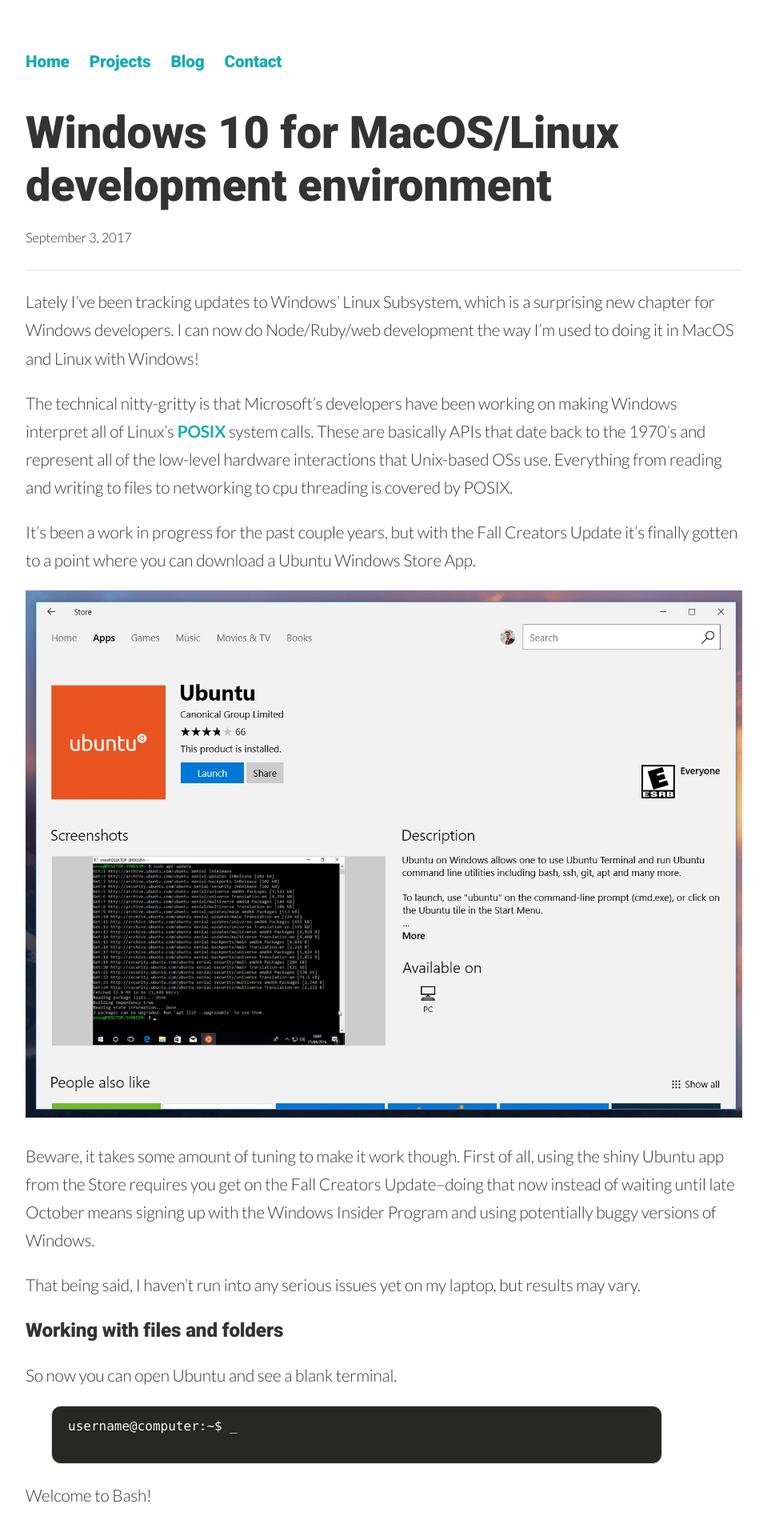
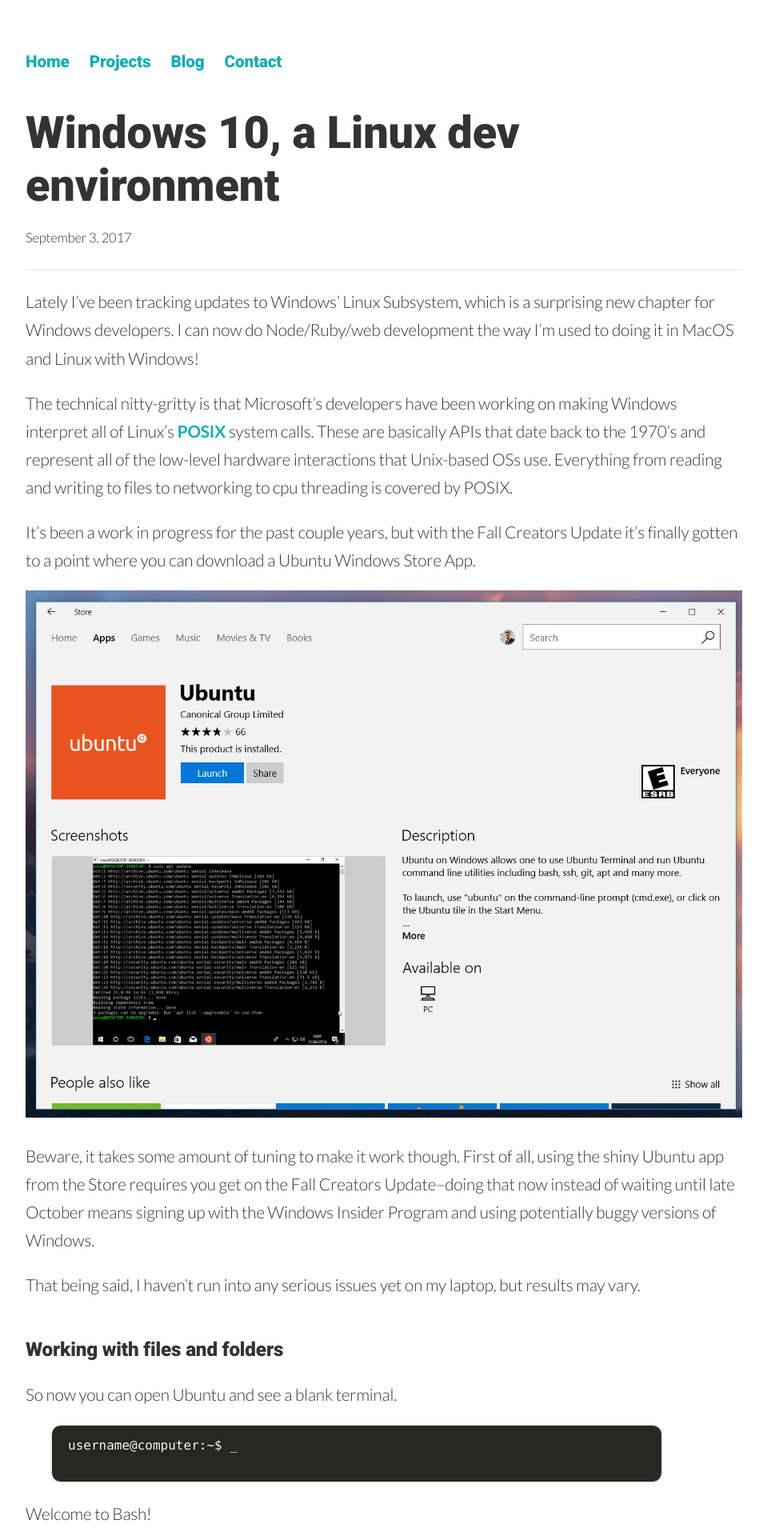
Before and after one commit to dapierce/dapierce.github.io-archive, a Jekyll site: the page built from _posts/2017-09-02-windows-10-a-linux-dev-environment.md, in a window 1280 px wide. Shown: the top 1915 px of the page at 80% size, without its empty margins (160-1119 px from the left). Built offline with Jekyll 4.4.1, drawn with Linux system fonts in a browser that asks for light colours; nearby versions of some CDN libraries.

Commit message:
Refinements to style

```diff
--- a/_posts/2017-09-02-windows-10-a-linux-dev-environment.md
+++ b/_posts/2017-09-02-windows-10-a-linux-dev-environment.md
@@ -1,6 +1,6 @@
 ---
 layout: post
-title: "Windows 10 for MacOS/Linux development environment"
+title: "Windows 10, a Linux dev environment"
 date: 2017-09-02 19:34:16 -0700
 description: My personal notes and setup for Linux development using Windows 10.
 published: true
@@ -12,7 +12,7 @@
 
 It's been a work in progress for the past couple years, but with the Fall Creators Update it's finally gotten to a point where you can download a Ubuntu Windows Store App.
 
-![Windows Store on the Ubuntu "app"]({{ site.url }}/assets/img/2017-09-02-ubuntu-windows-store.jpg "Ubuntu, a Windows Store app?")
+[![Windows Store on the Ubuntu "app"]({{ site.url }}/assets/img/2017-09-02-ubuntu-windows-store.jpg "Ubuntu, a Windows Store app?")]({{ site.url }}/assets/img/2017-09-02-ubuntu-windows-store.jpg)
 
 Beware, it takes some amount of tuning to make it work though. First of all, using the shiny Ubuntu app from the Store requires you get on the Fall Creators Update--doing that now instead of waiting until late October means signing up with the Windows Insider Program and using potentially buggy versions of Windows.
 
@@ -60,7 +60,7 @@
 
 If you're finding the vanilla Windows command window lacking, you can substitute it for any other Windows console client. Just open your preferred program and type in `bash` and it will switch to Ubuntu bash!
 
-![A screenshot of Hyper running Bash]({{site.url}}/assets/img/2017-09-02-hyper-bash.png "Hyper is a much prettier way to use Bash in Windows")
+[![A screenshot of Hyper running Bash]({{site.url}}/assets/img/2017-09-02-hyper-bash.png "Hyper is a much prettier way to use Bash in Windows")]({{site.url}}/assets/img/2017-09-02-hyper-bash.png)
 
 My own preference is [Hyper](https://hyper.is/), and Linux Bash just works out of the box and can be configured to start there by editing this part of the config file:
 
--- a/css/main.css
+++ b/css/main.css
@@ -21,13 +21,13 @@
 a:hover {
   text-decoration: underline;
 }
-h1 {
-  font-size: 3.5rem;
-}
 h1,h2,h3,h4,h5,h6,nav {
   font-family: 'Roboto', sans-serif;
   font-weight: normal;
   letter-spacing: -.2px;
+}
+h1 {
+  font-size: 3.5rem;
 }
 p, ul, ol {
   line-height: 2.2rem;
@@ -50,7 +50,6 @@
 footer ul li {
   padding: 10px 0 0 10px;
 }
-
 ul.posts {
   margin: 20px auto 40px;
 }
@@ -58,10 +57,10 @@
   list-style: none;
 }
 
-#title {
+.heading {
   color: #16acb3;
+  margin-top: 1rem;
 }
-
 .subtitle {
   color: #333;
   font-size: 1.4rem;
@@ -112,6 +111,9 @@
   padding-bottom: 1.4rem;
   font-size: 80%;
   border-bottom: 1px solid #e5e5e5;
+}
+.post h3 {
+  margin-top: 3rem;
 }
 
 /* Desktop and Tablet Screens */
--- a/index.html
+++ b/index.html
@@ -4,7 +4,7 @@
 description: Software/Web Developer in Seattle, WA. Take a look at my portfolio, projects, github and get in contact with me!
 ---
 <div id="title">
-  <h1>
+  <h1 class="heading">
     <span class="subtitle">Online portfolio of</span><br>
     <span class="nowrap">David Aaron Pierce</span>
   </h1>
```
Also changed, not shown: _projects/building-mars.md (+1 -1 lines).
